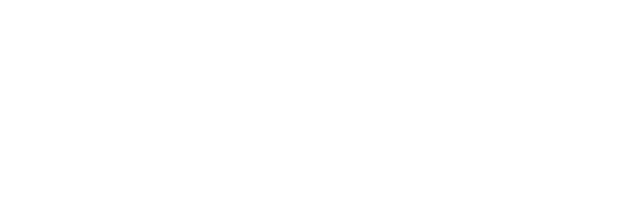
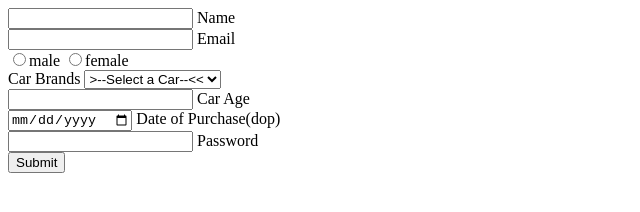
Before and after one commit to acciojob/car-insurance-form-alishajatav, a website: page main.html in a window 1280 px wide. Shown: the whole page, without its empty margins (0-640 px from the left). Drawn offline with Linux system fonts and the light colour scheme.

Commit message:
created a submission

```diff
--- a/main.html
+++ b/main.html
@@ -8,6 +8,42 @@
 
 <body>
 	<!-- the entire body must be written by student -->
+	<form>
+		<input type="Text" id="name" required="yes">
+		<label>Name</label><br>
+
+		<input type="email" id="email" required="yes">
+		<label>Email</label><br>
+
+		<input type="radio" required="yes" value="male">male
+		<!-- <label>Gender</label> -->
+
+		<input type="radio" required="yes" value="female">female
+		<!-- <label>Gender</label> --><br>
+
+		<label>Car Brands</label>
+		<select>
+			<option value="">>--Select a Car--<<</option>
+			<option value="BMW" > BMW</option>
+			<option value="Audi">Audi</option>
+			<option value="Mecedez">Mercedez</option>
+		</select>
+		<br>
+
+		<input type="number" id="carage" required="yes">
+		<label>Car Age</label><br>
+
+		<input type="date" id="dap" required="yes">
+		<label>Date of Purchase(dop)</label><br>
+
+		<input type="password" id="password" required="yes">
+		<label>Password</label><br>
+
+		<input type="submit" >
+
+
+
+	</form>
     <script type="text/javascript" src="./script.js">
 </script>
 
```
